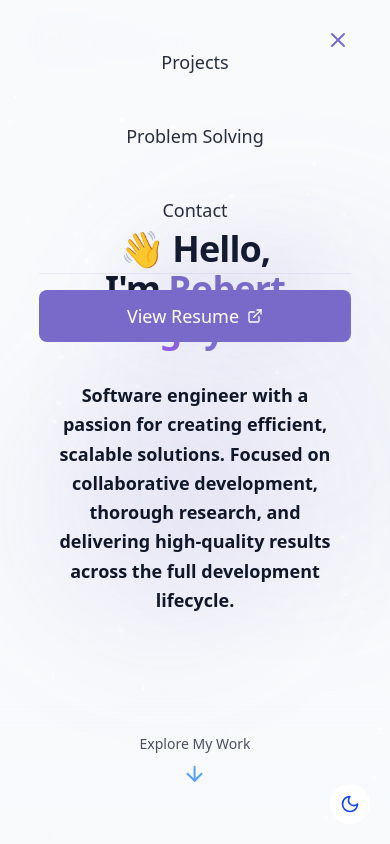
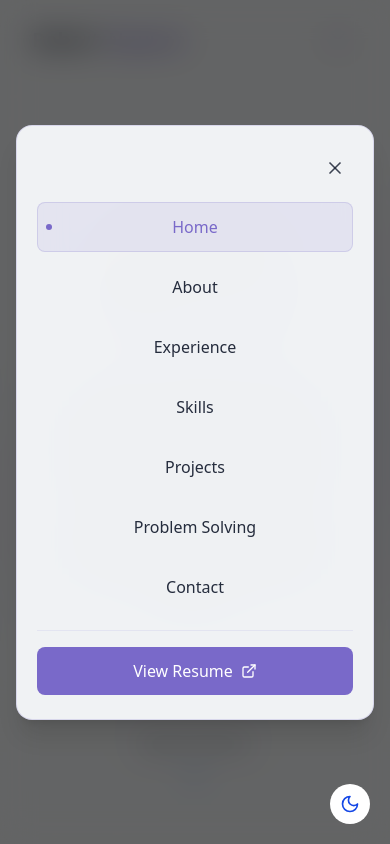
Before and after one commit to robert-nguyenn/personal-site, a React (Vite) app: page / in a window 390 px wide. Both pictures are taken after a click on the button 338 px from the left and 40 px from the top of the page. Shown: the top 844 px of the page. Built offline with nearby package versions, Linux system fonts and the light colour scheme.

Commit message:
refactor: Simplify Navbar structure and enhance mobile menu design

```diff
--- a/src/components/Navbar.jsx
+++ b/src/components/Navbar.jsx
@@ -69,6 +69,7 @@ export const Navbar = () => {
   }, [isMenuOpen]);
 
   return (
+    <>
       <nav className={cn(
         "fixed w-full z-40 transition-all duration-500",
         isScrolled
@@ -140,18 +141,37 @@ export const Navbar = () => {
           >
             {isMenuOpen ? <X size={24} /> : <Menu size={24} />}
           </button>
+        </div>
+      </nav>
 
-        {/* mobile nav menu - improved design */}
+      {/* Mobile menu - properly centered overlay */}
+      {isMenuOpen && (
         <div
-          className={cn(
-            "fixed inset-0 bg-background/95 backdrop-blur-xl z-40 flex flex-col items-center justify-center",
-            "transition-all duration-500 md:hidden",
-            isMenuOpen
-              ? "opacity-100 pointer-events-auto"
-              : "opacity-0 pointer-events-none translate-y-[-8px]"
-          )}
+          className="fixed inset-0 z-50 md:hidden flex items-center justify-center p-4"
+          onClick={() => setIsMenuOpen(false)}
         >
-          <div className="flex flex-col space-y-5 text-lg w-4/5 max-w-xs">
+          {/* Semi-transparent overlay with blur */}
+          <div className="absolute inset-0 bg-black/60 backdrop-blur-lg" />
+
+          {/* Centered modal container */}
+          <div
+            className="relative w-full max-w-sm z-50"
+            onClick={(e) => e.stopPropagation()}
+          >
+            <div className="bg-background/95 backdrop-blur-xl rounded-2xl shadow-xl border border-primary/20 py-6 px-5">
+              {/* Close button */}
+              <div className="flex justify-end mb-4">
+                <button
+                  onClick={() => setIsMenuOpen(false)}
+                  className="p-2 rounded-full text-foreground/80 hover:text-primary hover:bg-primary/10 transition-colors"
+                  aria-label="Close Menu"
+                >
+                  <X size={20} />
+                </button>
+              </div>
+
+              {/* Navigation items */}
+              <div className="flex flex-col space-y-2.5">
                 {navItems.map((item, key) => {
                   const isActive = activeSection === item.href.substring(1);
                   return (
@@ -159,7 +179,7 @@ export const Navbar = () => {
                       key={key}
                       href={item.href}
                       className={cn(
-                    "relative px-6 py-3 rounded-lg transition-all duration-300",
+                        "relative px-6 py-3 rounded-lg text-center transition-all duration-300",
                         "border border-transparent",
                         isActive
                           ? "bg-primary/10 text-primary font-medium border-primary/20"
@@ -175,8 +195,8 @@ export const Navbar = () => {
                   );
                 })}
 
-            {/* Add resume button to mobile menu */}
-            <div className="pt-4 mt-4 border-t border-primary/10 text-center">
+                {/* Resume button */}
+                <div className="pt-4 mt-2 border-t border-primary/10">
                   <a
                     href="https://drive.google.com/file/d/1P6FNfNhxp4qqM73yFI68GHuRmk7u24Zz/view?usp=sharing"
                     target="_blank"
@@ -190,6 +210,8 @@ export const Navbar = () => {
               </div>
             </div>
           </div>
-    </nav>
+        </div>
+      )}
+    </>
   );
 }
```
Lines whose indentation alone changed are shown as unchanged.
